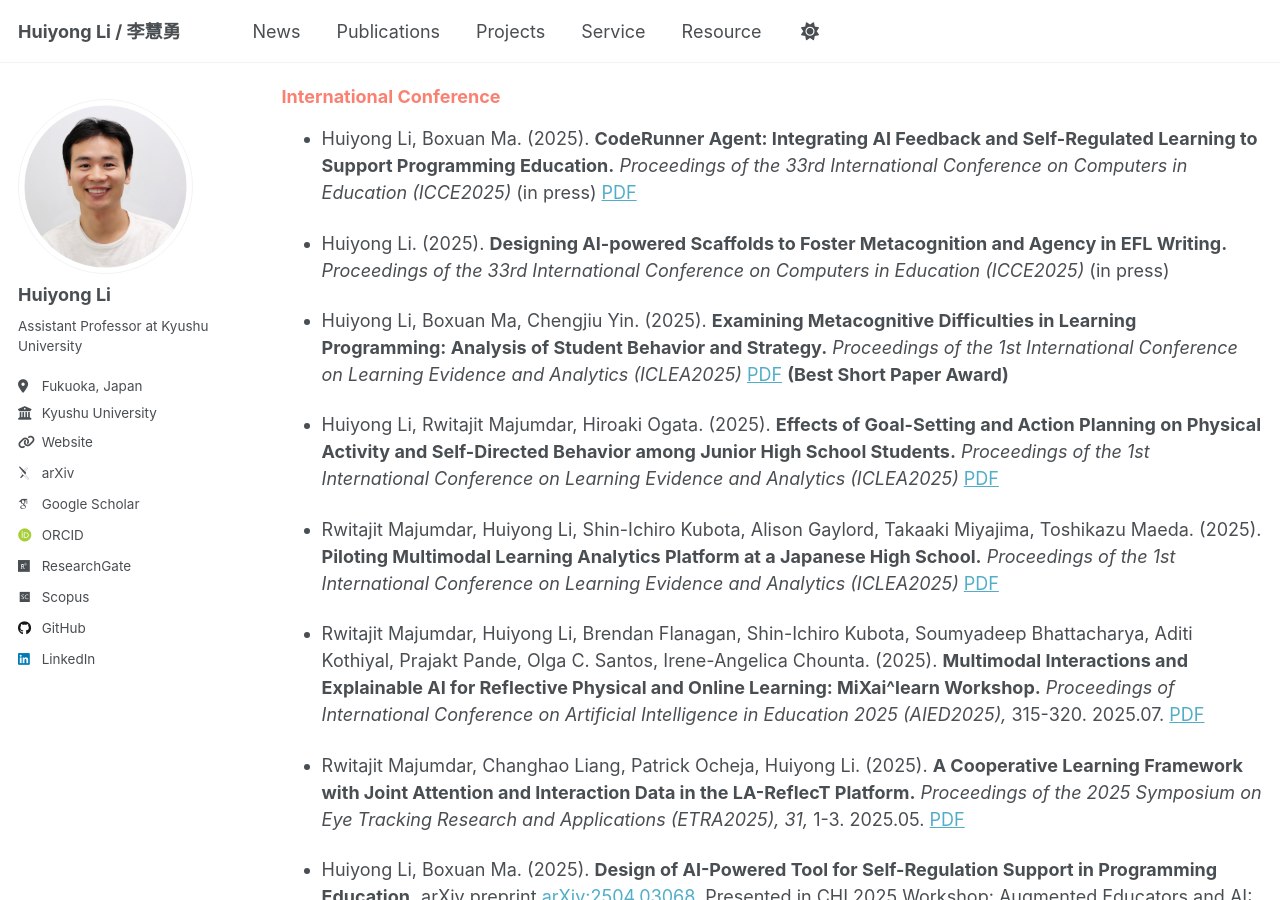
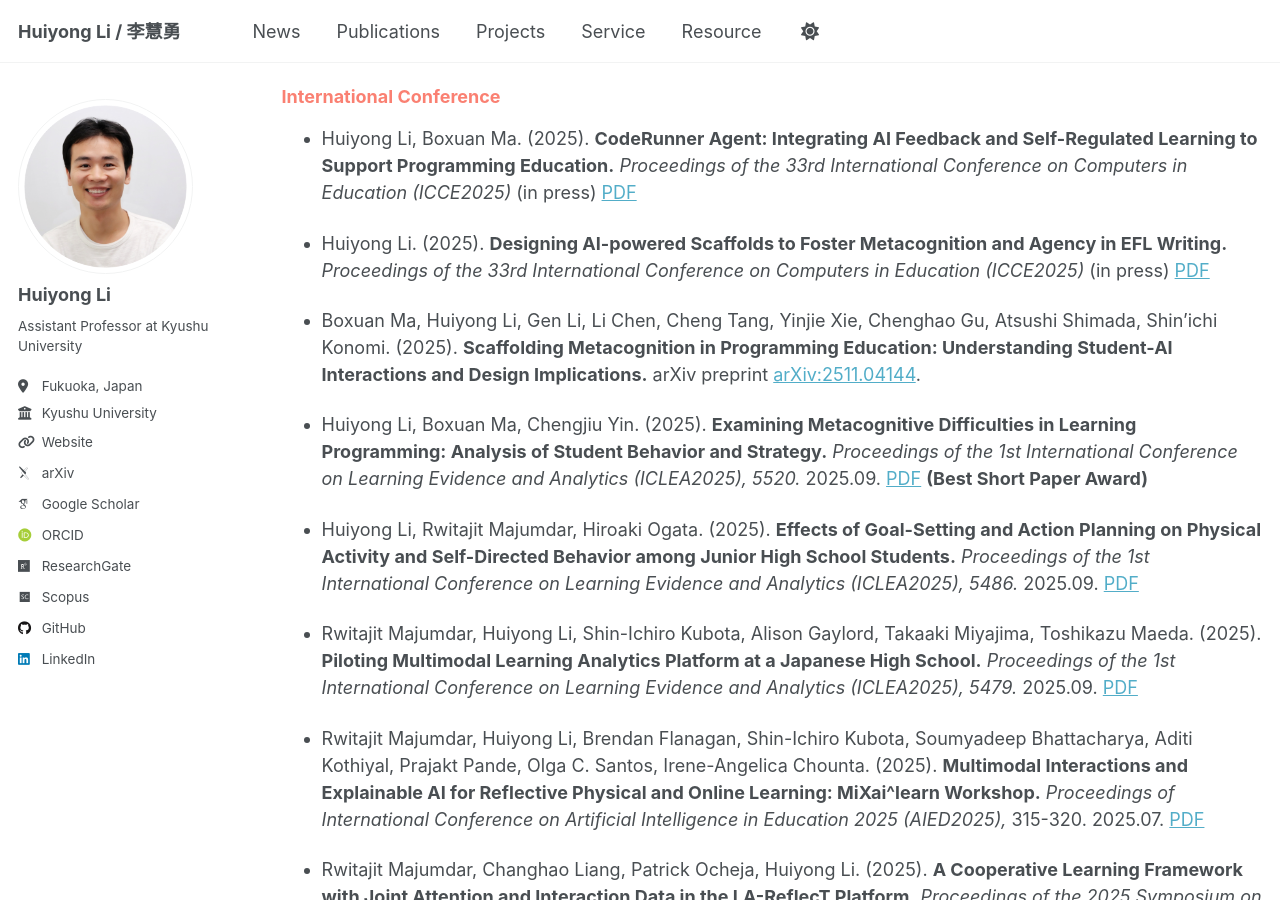
Before and after one commit to li-huiyong/li-huiyong.github.io, a Jekyll site: the page built from _pages/publications.md, in a window 1280 px wide and 900 px high, scrolled down 1953 px. Built offline with Jekyll 4.4.1, drawn with Linux system fonts in a browser that asks for light colours; some web fonts are replaced.

Commit message:
add arXiv preprint and ICCE2025 ECW link

```diff
--- a/_pages/publications.md
+++ b/_pages/publications.md
@@ -51,13 +51,15 @@ author_profile: true
 
 * Huiyong Li, Boxuan Ma. (2025). **CodeRunner Agent: Integrating AI Feedback and Self-Regulated Learning to Support Programming Education.** _Proceedings of the 33rd International Conference on Computers in Education (ICCE2025)_ (in press) [PDF](https://www.researchgate.net/publication/393975868_CodeRunner_Agent_Integrating_AI_Feedback_and_Self-Regulated_Learning_to_Support_Programming_Education){:target="_blank"}
 
-* Huiyong Li. (2025). **Designing AI-powered Scaffolds to Foster Metacognition and Agency in EFL Writing.** _Proceedings of the 33rd International Conference on Computers in Education (ICCE2025)_ (in press)
+* Huiyong Li. (2025). **Designing AI-powered Scaffolds to Foster Metacognition and Agency in EFL Writing.** _Proceedings of the 33rd International Conference on Computers in Education (ICCE2025)_ (in press) [PDF](https://www.researchgate.net/publication/398987729_Designing_AI-powered_Scaffolds_to_Foster_Metacognition_and_Agency_in_EFL_Writing){:target="_blank"}
 
-* Huiyong Li, Boxuan Ma, Chengjiu Yin. (2025). **Examining Metacognitive Difficulties in Learning Programming: Analysis of Student Behavior and Strategy.** _Proceedings of the 1st International Conference on Learning Evidence and Analytics (ICLEA2025)_ [PDF](https://library.apsce.net/index.php/ICLEA/article/view/5520){:target="_blank"} **(Best Short Paper Award)**
+* Boxuan Ma, Huiyong Li, Gen Li, Li Chen, Cheng Tang, Yinjie Xie, Chenghao Gu, Atsushi Shimada, Shin'ichi Konomi. (2025). **Scaffolding Metacognition in Programming Education: Understanding Student-AI Interactions and Design Implications.** arXiv preprint [arXiv:2511.04144](https://doi.org/10.48550/arXiv.2511.04144).
 
-* Huiyong Li, Rwitajit Majumdar, Hiroaki Ogata. (2025). **Effects of Goal-Setting and Action Planning on Physical Activity and Self-Directed Behavior among Junior High School Students.** _Proceedings of the 1st International Conference on Learning Evidence and Analytics (ICLEA2025)_ [PDF](https://library.apsce.net/index.php/ICLEA/article/view/5486){:target="_blank"}
+* Huiyong Li, Boxuan Ma, Chengjiu Yin. (2025). **Examining Metacognitive Difficulties in Learning Programming: Analysis of Student Behavior and Strategy.** _Proceedings of the 1st International Conference on Learning Evidence and Analytics (ICLEA2025), 5520._ 2025.09. [PDF](https://library.apsce.net/index.php/ICLEA/article/view/5520){:target="_blank"} **(Best Short Paper Award)**
 
-* Rwitajit Majumdar, Huiyong Li, Shin-Ichiro Kubota, Alison Gaylord, Takaaki Miyajima, Toshikazu Maeda. (2025). **Piloting Multimodal Learning Analytics Platform at a Japanese High School.** _Proceedings of the 1st International Conference on Learning Evidence and Analytics (ICLEA2025)_ [PDF](https://library.apsce.net/index.php/ICLEA/article/view/5479){:target="_blank"}
+* Huiyong Li, Rwitajit Majumdar, Hiroaki Ogata. (2025). **Effects of Goal-Setting and Action Planning on Physical Activity and Self-Directed Behavior among Junior High School Students.** _Proceedings of the 1st International Conference on Learning Evidence and Analytics (ICLEA2025), 5486._ 2025.09. [PDF](https://library.apsce.net/index.php/ICLEA/article/view/5486){:target="_blank"}
+
+* Rwitajit Majumdar, Huiyong Li, Shin-Ichiro Kubota, Alison Gaylord, Takaaki Miyajima, Toshikazu Maeda. (2025). **Piloting Multimodal Learning Analytics Platform at a Japanese High School.** _Proceedings of the 1st International Conference on Learning Evidence and Analytics (ICLEA2025), 5479._ 2025.09. [PDF](https://library.apsce.net/index.php/ICLEA/article/view/5479){:target="_blank"}
 
 * Rwitajit Majumdar, Huiyong Li, Brendan Flanagan, Shin-Ichiro Kubota, Soumyadeep Bhattacharya, Aditi Kothiyal, Prajakt Pande, Olga C. Santos, Irene-Angelica Chounta. (2025). **Multimodal Interactions and Explainable AI for Reflective Physical and Online Learning: MiXai^learn Workshop.** _Proceedings of International Conference on Artificial Intelligence in Education 2025 (AIED2025),_ 315-320. 2025.07. [PDF](https://doi.org/10.1007/978-3-031-99267-4_41){:target="_blank"}
 
```
